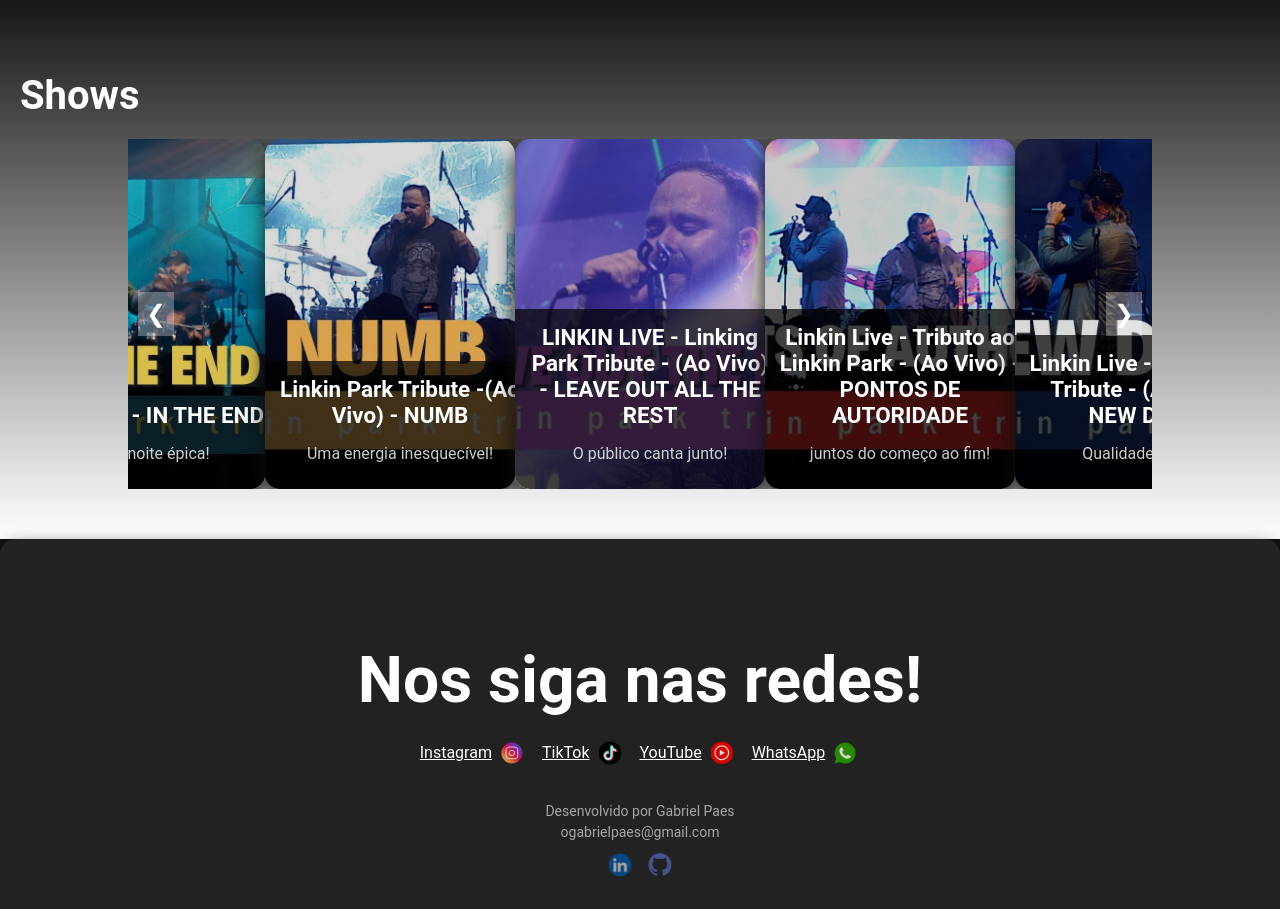
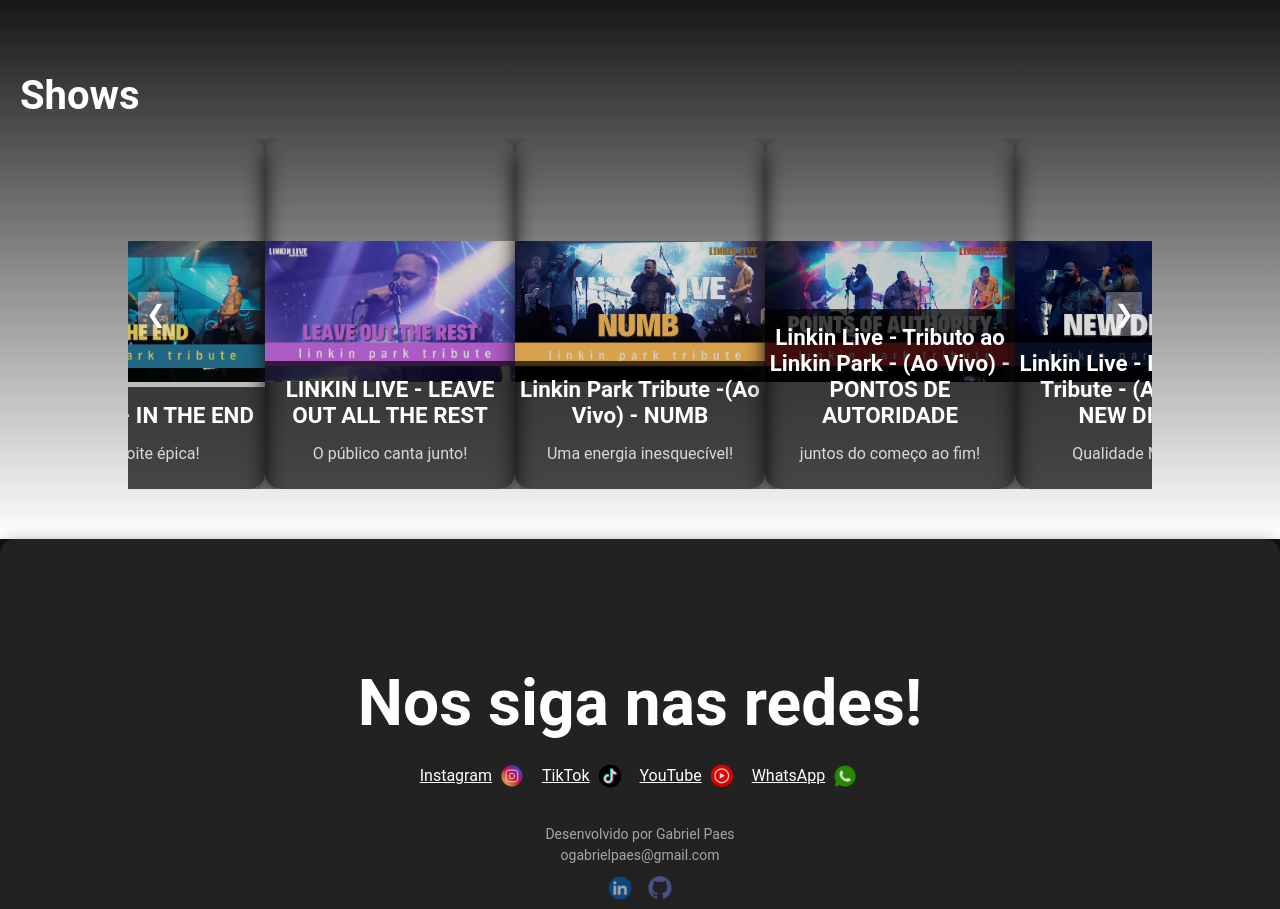
Before and after one commit to ogabrielpaes/linkinlive, a plain HTML site: page index.html in a window 1280 px wide. Shown: the part 1400-2309 px from the top of the page. Drawn offline with Linux system fonts and the light colour scheme.

Commit message:
atualizando o carrosel

```diff
--- a/index.html
+++ b/index.html
@@ -88,22 +88,22 @@
                 </div>
 
                 <div class="show">
+                    <a href="https://www.youtube.com/watch?v=gJn_8crTzgU" target="_blank">
+                        <img src="img/leaveouttherest.jpg" alt="(Ao Vivo) - LEAVE OUT ALL THE REST">
+                    </a>
+                    <div class="show-info">
+                        <h3>LINKIN LIVE - LEAVE OUT ALL THE REST</h3>
+                        <p>O público canta junto!</p>
+                    </div>
+                </div>
+
+                <div class="show">
                     <a href="https://www.youtube.com/watch?v=l8lqO21-YVg" target="_blank">
                         <img src="img/numb.jpg" alt="(Ao Vivo) - NUMB">
                     </a>
                     <div class="show-info">
                         <h3>Linkin Park Tribute -(Ao Vivo) - NUMB</h3>
                         <p>Uma energia inesquecível!</p>
-                    </div>
-                </div>
-
-                <div class="show">
-                    <a href="https://www.youtube.com/watch?v=gJn_8crTzgU" target="_blank">
-                        <img src="img/leaveouttherest.jpg" alt="(Ao Vivo) - LEAVE OUT ALL THE REST">
-                    </a>
-                    <div class="show-info">
-                        <h3>LINKIN LIVE - Linking Park Tribute - (Ao Vivo) - LEAVE OUT ALL THE REST</h3>
-                        <p>O público canta junto!</p>
                     </div>
                 </div>
 
--- a/style.css
+++ b/style.css
@@ -299,12 +299,15 @@
   /* Slide individual */
   .show {
     position: relative;
-    min-width: 320px; /* Ajuste conforme necessário */
+    min-width: 300px; /* Ajuste conforme necessário */
     height: 400px;
     border-radius: 15px;
     overflow: hidden;
     box-shadow: 0px 10px 20px var(--cor-fundo-principal);
     transition: transform 0.3s ease-in;
+    display: flex; /* Para garantir que o conteúdo ocupe o espaço todo */
+    justify-content: center; /* Alinha as imagens ao centro */
+    align-items: center; /* Alinha as imagens ao centro */
   }
 
   /* Efeito hover para ampliar os slides */
@@ -316,8 +319,11 @@
   .show img {
     width: 100%;
     height: 100%;
-    object-fit: cover;
-    filter: brightness(0.85);
+    object-fit: contain; /* Ajuste para que a imagem se ajuste sem cortar */
+    filter: brightness(0.85); /* Mantém o brilho para o fundo */
+    transition: 0.3s ease-in-out;
+    max-width: 100%;
+    max-height: 100%;
   }
 
   /* Informações do show */
```
